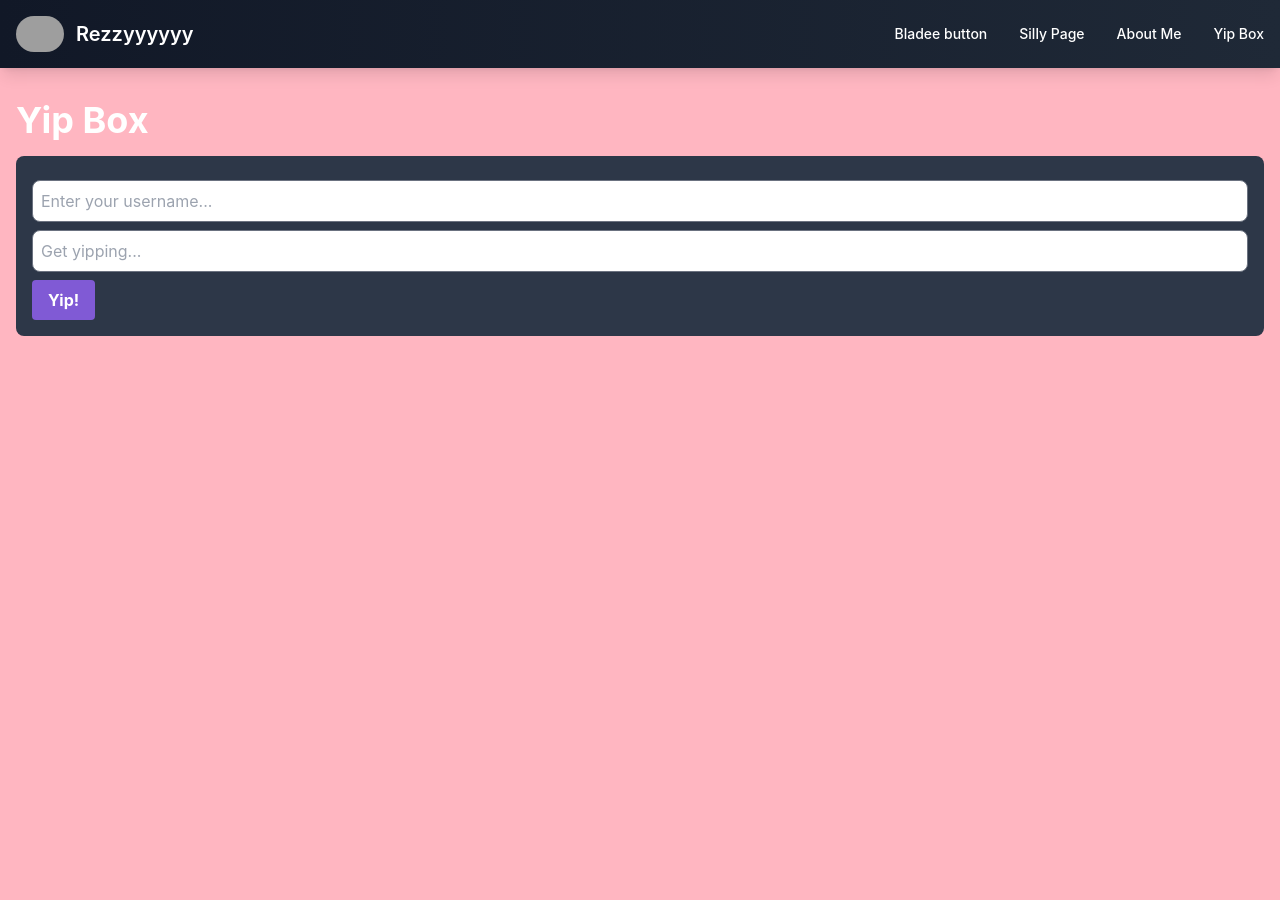
After one commit to Rezzylol/Rezzyswebsite, a Flask app: template templates/yip_box.html in a window 1280 px wide. The commit adds this page. Run offline with Flask 3, Linux system fonts and the light colour scheme; the template is opened without the code that fills it, so the values that code supplies are empty; style sheets or scripts are compiled from the project's sources; some libraries are stand-ins or nearby versions; grey boxes are pictures that could not be loaded.

Commit message:
Yipbox started

```diff
--- a/main.py
+++ b/main.py
@@ -28,6 +28,16 @@ def about_route():
 def silly_route():
     return render_template("silly.html", user_ip=request.user_ip)
 
+@app.route("/yip_box", methods=["GET", "POST"])
+def shout_box_route():
+    if request.method == "POST":
+        username = request.form.get("username")
+        message = request.form.get("message")
+        if username and message:
+            key_value_storage("store", "yip_box", username, message)
+    messages = key_value_storage("retrieve", "yip_box", "", "")
+    return render_template("shout_box.html", user_ip=request.user_ip, messages=messages.get("kv_pairs", []))
+
 import random
 
 @app.context_processor
--- /dev/null
+++ b/static/js/yip_box.js
@@ -0,0 +1,29 @@
+document.addEventListener('DOMContentLoaded', () => {
+    const messages = document.getElementById('messages');
+    const messageInput = document.getElementById('message-input');
+    const sendButton = document.getElementById('send-button');
+    const usernameInput = document.getElementById('username-input');
+
+    sendButton.addEventListener('click', async () => {
+        const message = messageInput.value.trim();
+        const username = usernameInput.value.trim();
+        if (message && username) {
+            const response = await fetch('/yip_box', {
+                method: 'POST',
+                headers: {
+                    'Content-Type': 'application/x-www-form-urlencoded',
+                },
+                body: new URLSearchParams({
+                    'username': username,
+                    'message': message,
+                }),
+            });
+            if (response.ok) {
+                const li = document.createElement('li');
+                li.textContent = `${username}: ${message}`;
+                messages.appendChild(li);
+                messageInput.value = '';
+            }
+        }
+    });
+});
--- a/templates/partials/_header.html
+++ b/templates/partials/_header.html
@@ -39,6 +39,9 @@
                 <li>
                     <a href="/about" class="block py-2 pr-4 pl-3 text-white rounded md:bg-transparent md:p-0" aria-current="page">About Me</a>
                 </li>
+                <li>
+                    <a href="/yip_box" class="block py-2 pr-4 pl-3 text-white rounded md:bg-transparent md:p-0" aria-current="page">Yip Box</a>
+                </li>
             </ul>
         </div>
     </div>
--- /dev/null
+++ b/templates/yip_box.html
@@ -0,0 +1,29 @@
+<!DOCTYPE html>
+<html lang="en">
+<head>
+    <meta charset="UTF-8">
+    <meta name="viewport" content="width=device-width, initial-scale=1.0">
+    <link href="https://cdn.jsdelivr.net/npm/tailwindcss@2.2.19/dist/tailwind.min.css" rel="stylesheet">
+    <link href="https://cdnjs.cloudflare.com/ajax/libs/flowbite/2.3.0/flowbite.min.css" rel="stylesheet" />
+    <link href="{{ url_for('static', filename='css/styles.css') }}" rel="stylesheet">
+    <title>Yip Box</title>
+</head>
+<body class="bg-black font-sans leading-normal tracking-normal">
+    {% include 'partials/_header.html' %}
+    <div class="container mx-auto px-4 mt-8 min-h-screen">
+        <h1 class="text-4xl font-bold mb-4 text-white">Yip Box</h1>
+        <div id="yip-box" class="bg-gray-800 p-4 rounded-lg">
+            <ul id="messages" class="text-white">
+                {% for message in messages %}
+                    <li>{{ message.key }}: {{ message.value }}</li>
+                {% endfor %}
+            </ul>
+            <input id="username-input" name="username" class="w-full p-2 mt-2 rounded-lg" type="text" placeholder="Enter your username...">
+            <input id="message-input" name="message" class="w-full p-2 mt-2 rounded-lg" type="text" placeholder="Get yipping...">
+            <button id="send-button" class="bg-purple-500 hover:bg-purple-700 text-white font-bold py-2 px-4 rounded mt-2">Yip!</button>
+        </div>
+    </div>
+    <script src="https://cdnjs.cloudflare.com/ajax/libs/flowbite/2.3.0/flowbite.min.js"></script>
+    <script src="{{ url_for('static', filename='js/yip_box.js') }}"></script>
+</body>
+</html>
```
Also changed, not shown: static/js/music_player.js (line endings or trailing spaces).
